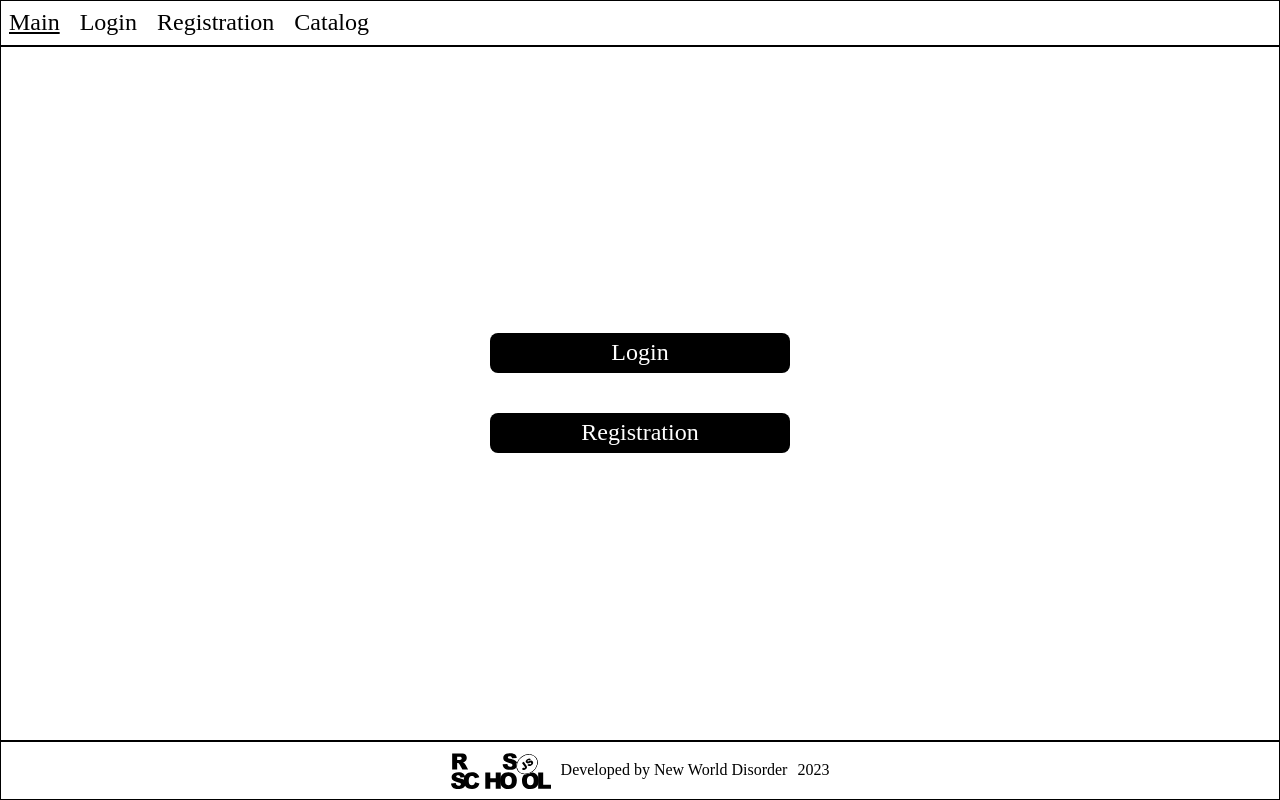
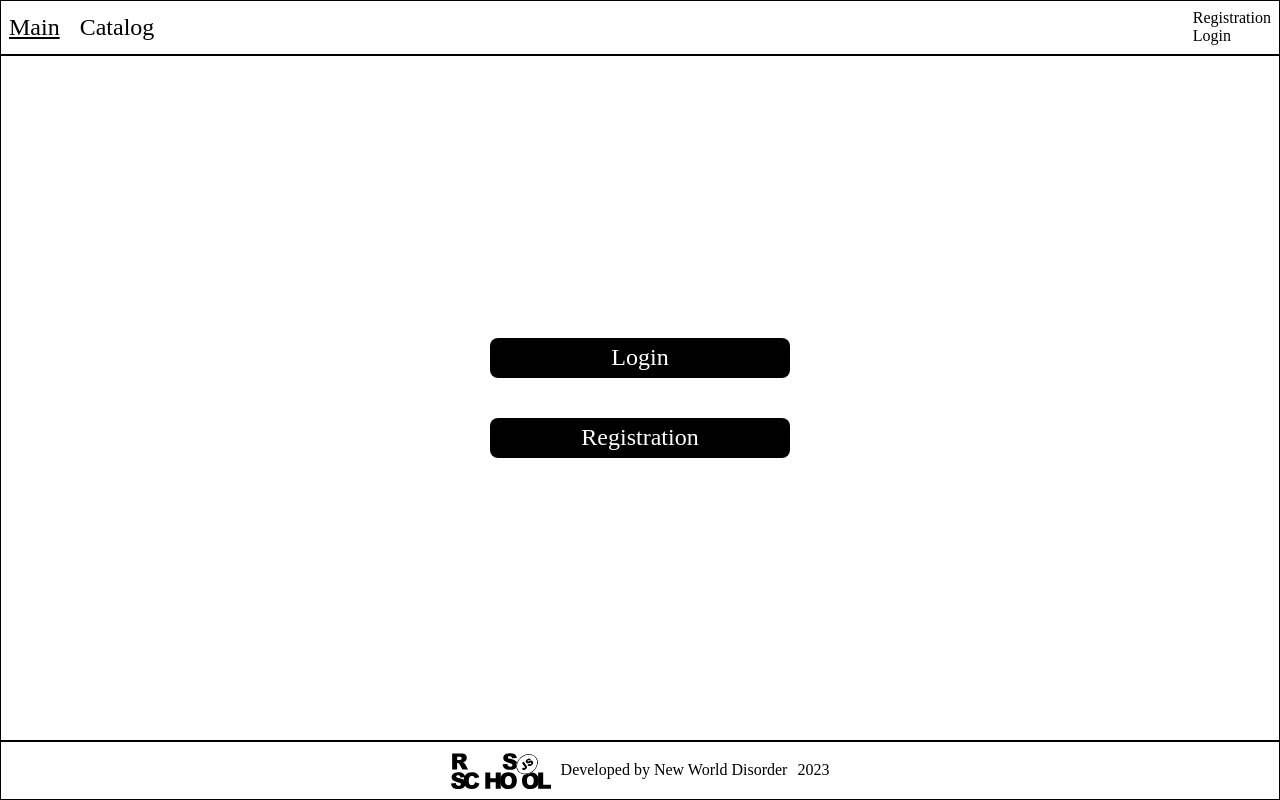
Before and after one commit to mir-org/eCommerce-Application, a website built with webpack: page src/index.html in a window 1280 px wide. Built offline with nearby package versions, Linux system fonts and the light colour scheme; no server answers.

Commit message:
feat: add basic page for user profile refactor: refactor header wiew

```diff
--- a/src/app/app.ts
+++ b/src/app/app.ts
@@ -63,6 +63,13 @@ class App {
         },
       },
       {
+        path: `${Pages.USER_PROFILE}`,
+        callback: async () => {
+          const { default: UserProfileView } = await import('./view/main/user-profile/user-profile');
+          this.setContent(Pages.USER_PROFILE, new UserProfileView());
+        },
+      },
+      {
         path: `${Pages.REGISTRATION}`,
         callback: async () => {
           const { default: RegistrationView } = await import('./view/main/registration/registration-view');
--- a/src/app/router/pages.ts
+++ b/src/app/router/pages.ts
@@ -6,6 +6,7 @@ const Pages: IPages = {
   INDEX: 'main',
   LOGIN: 'login',
   REGISTRATION: 'registration',
+  USER_PROFILE: 'profile',
   CATALOG: 'catalog',
   NOT_FOUND: 'not-found',
 };
--- a/src/app/view/header/header-view.ts
+++ b/src/app/view/header/header-view.ts
@@ -9,16 +9,20 @@ import State from '../../state/state';
 const CssClasses = {
   HEADER: 'header',
   NAV: ['header__nav', 'nav'],
-  LOGOUT_BUTTON: 'header__logout-button',
-  SHOW_LOGOUT_BUTTON: 'show',
+  USER_MENU: ['header__user-menu', 'user-menu'],
+  LOGOUT_BUTTON: ['user-menu__logout-button'],
   HIDE_LINK_ELEMENT: 'hide',
 };
 
 const NamePages: IPages = {
   INDEX: 'Main',
+  CATALOG: 'Catalog',
+};
+
+const USER_MENU_PAGES: IPages = {
+  REGISTRATION: 'Registration',
   LOGIN: 'Login',
-  REGISTRATION: 'Registration',
-  CATALOG: 'Catalog',
+  USER_PROFILE: 'Your profile',
 };
 
 const TEXT = {
@@ -32,18 +36,20 @@ const KEY_FOR_SAVE = {
 class HeaderView extends View {
   private headerLinkElements: Map<string, LinkView>;
 
-  private logoutButton: HTMLElement | null;
+  private logoutButton: ElementCreator;
 
   constructor(router: Router, state: State) {
     super('header', CssClasses.HEADER);
     this.headerLinkElements = new Map();
-    this.logoutButton = null;
+    this.logoutButton = this.crateLogoutButton();
     this.configView(router, state);
   }
 
   private configView(router: Router, state: State): void {
-    this.addNavigation(router, state);
-    this.addLogoutButton(router, state);
+    this.addNavigation(router);
+    this.addUserMenu(router);
+    this.logoutButton.getElement().addEventListener('click', this.logoutButtonHandler.bind(this, state));
+    this.userIsLoggedIn(state);
   }
 
   public setSelectedItem(namePage: string): void {
@@ -53,7 +59,7 @@ class HeaderView extends View {
     }
   }
 
-  private addNavigation(router: Router, state: State): void {
+  private addNavigation(router: Router): void {
     const creatorNav = new ElementCreator('nav', CssClasses.NAV);
     Object.keys(NamePages).forEach((key) => {
       const linkParams = {
@@ -64,58 +70,56 @@ class HeaderView extends View {
       creatorNav.addInnerElement(linkElement.getHTMLElement());
       this.headerLinkElements.set(Pages[key].toUpperCase(), linkElement);
     });
-    // Сука руки бы вырвал
-    this.hideLoginLink(state);
+
     this.viewElementCreator.addInnerElement(creatorNav);
+  }
+
+  private addUserMenu(router: Router): void {
+    const userMenuCreator = new ElementCreator('div', CssClasses.USER_MENU);
+    Object.keys(USER_MENU_PAGES).forEach((key) => {
+      const linkParams = {
+        name: USER_MENU_PAGES[key],
+        callback: () => router.navigate(Pages[key]),
+      };
+      const linkElement = new LinkView(linkParams.name, linkParams.callback, this.headerLinkElements);
+      userMenuCreator.addInnerElement(linkElement.getHTMLElement());
+      this.headerLinkElements.set(Pages[key].toUpperCase(), linkElement);
+    });
+    userMenuCreator.addInnerElement(this.logoutButton);
+    this.viewElementCreator.addInnerElement(userMenuCreator);
+  }
+
+  private crateLogoutButton(): ElementCreator {
+    const logoutButtonCreator = new ElementCreator('a', CssClasses.LOGOUT_BUTTON, TEXT.LOGOUT_BUTTON);
+    return logoutButtonCreator;
+  }
+
+  private async logoutButtonHandler(state: State): Promise<void> {
+    await AuthAPI.fetchAnonymousToken();
+    state.setValue(KEY_FOR_SAVE.LOGIN_STATUS, 'false');
+    this.userIsLoggedIn(state);
+  }
+
+  private userIsLoggedIn(state: State): void {
+    const headerLinks: HTMLElement[] = [
+      this.headerLinkElements.get('REGISTRATION')!.getHTMLElement(),
+      this.headerLinkElements.get('LOGIN')!.getHTMLElement(),
+      this.headerLinkElements.get('PROFILE')!.getHTMLElement(),
+      this.logoutButton.getElement(),
+    ];
+    const isLoggedIn = state.getValue(KEY_FOR_SAVE.LOGIN_STATUS);
+    const indices: number[] = isLoggedIn === 'true' ? [0, 1] : [2, 3];
+    console.log(isLoggedIn, indices);
+
+    headerLinks.forEach((elem, index) => {
+      elem.classList.remove('hide');
+      if (indices.includes(index)) elem.classList.add('hide');
+    });
   }
 
   // Эта ебанина тригерится из другой вьюшки.
   public customerLogin(state: State): void {
-    this.logoutButton?.classList.add('show');
-    this.hideLoginLink(state);
-  }
-
-  /* Эта ебанина тригерится ебаниной выше, которая тригерится из другой вьюшки.
-  Она типо прячет ссылки на логин и регистрацию */
-  private hideLoginLink(state: State): void {
-    const isLoggedIn = state.getValue(KEY_FOR_SAVE.LOGIN_STATUS);
-    if (isLoggedIn === 'true') {
-      const loginLink = this.headerLinkElements.get('LOGIN');
-      loginLink?.getHTMLElement().classList.add(CssClasses.HIDE_LINK_ELEMENT);
-      const registrationLink = this.headerLinkElements.get('REGISTRATION');
-      registrationLink?.getHTMLElement().classList.add(CssClasses.HIDE_LINK_ELEMENT);
-    }
-  }
-
-  // У это ебанины корявое название, и нахуй она учавствует в создании кнопки.
-  private showLogoutButton(state: State): void {
-    const isLoggedIn = state.getValue(KEY_FOR_SAVE.LOGIN_STATUS);
-    if (isLoggedIn === 'true') {
-      this.logoutButton?.classList.add(CssClasses.SHOW_LOGOUT_BUTTON);
-    }
-  }
-
-  private addLogoutButton(router: Router, state: State): void {
-    const logoutButtonCreator = new ElementCreator('button', CssClasses.LOGOUT_BUTTON, TEXT.LOGOUT_BUTTON);
-    const logoutButtonElement = logoutButtonCreator.getElement();
-    this.logoutButton = logoutButtonElement;
-    logoutButtonElement.addEventListener('click', this.logoutButtonClickFn.bind(this, router, state));
-    // Тригерится ебаниной выше
-    this.showLogoutButton(state);
-    this.viewElementCreator.addInnerElement(logoutButtonElement);
-  }
-
-  // Что это нахуй такое? Это последний триггер.
-  private async logoutButtonClickFn(router: Router, state: State): Promise<void> {
-    await AuthAPI.fetchAnonymousToken();
-    // Это куда, зачем?
-    router.navigate(Pages.LOGIN);
-    this.logoutButton?.classList.remove(CssClasses.SHOW_LOGOUT_BUTTON);
-    const loginLink = this.headerLinkElements.get('LOGIN');
-    loginLink?.getHTMLElement().classList.remove(CssClasses.HIDE_LINK_ELEMENT);
-    const registrationLink = this.headerLinkElements.get('REGISTRATION');
-    registrationLink?.getHTMLElement().classList.remove(CssClasses.HIDE_LINK_ELEMENT);
-    state.setValue(KEY_FOR_SAVE.LOGIN_STATUS, 'false');
+    this.userIsLoggedIn(state);
   }
 }
 
--- /dev/null
+++ b/src/app/view/main/user-profile/user-profile.ts
@@ -0,0 +1,14 @@
+import { View } from '../../view';
+
+class UserProfileView extends View {
+  constructor() {
+    super('section', 'user-profile');
+    this.configView();
+  }
+
+  private configView(): void {
+    console.log('user-profile');
+  }
+}
+
+export default UserProfileView;
--- a/src/assets/sass/layout/_header.scss
+++ b/src/assets/sass/layout/_header.scss
@@ -1,23 +1,15 @@
 .header {
   display: flex;
+  padding: 8px;
   gap: 20px;
-
-  &__logout-button {
-    background-color: transparent;
-    font-size: 24px;
-    display: none;
-
-    &.show {
-      display: block;
-    }
-  }
+  justify-content: space-between;
+  align-items: center;
 }
 
 .nav {
   display: flex;
   gap: 20px;
   font-size: 24px;
-  padding: 8px;
 
   &__item {
     cursor: pointer;
@@ -31,3 +23,18 @@
     }
   }
 }
+
+.user-menu {
+  display: flex;
+  flex-direction: column;
+
+  &__logout-button {
+    padding: 0;
+    padding-inline: 0;
+    background-color: transparent;
+
+    &.hide {
+      display: none;
+    }
+  }
+}
--- a/src/assets/sass/main.scss
+++ b/src/assets/sass/main.scss
@@ -62,3 +62,7 @@ body {
 .footer {
   border: 1px solid black;
 }
+
+.hide {
+  display: none;
+}
```
